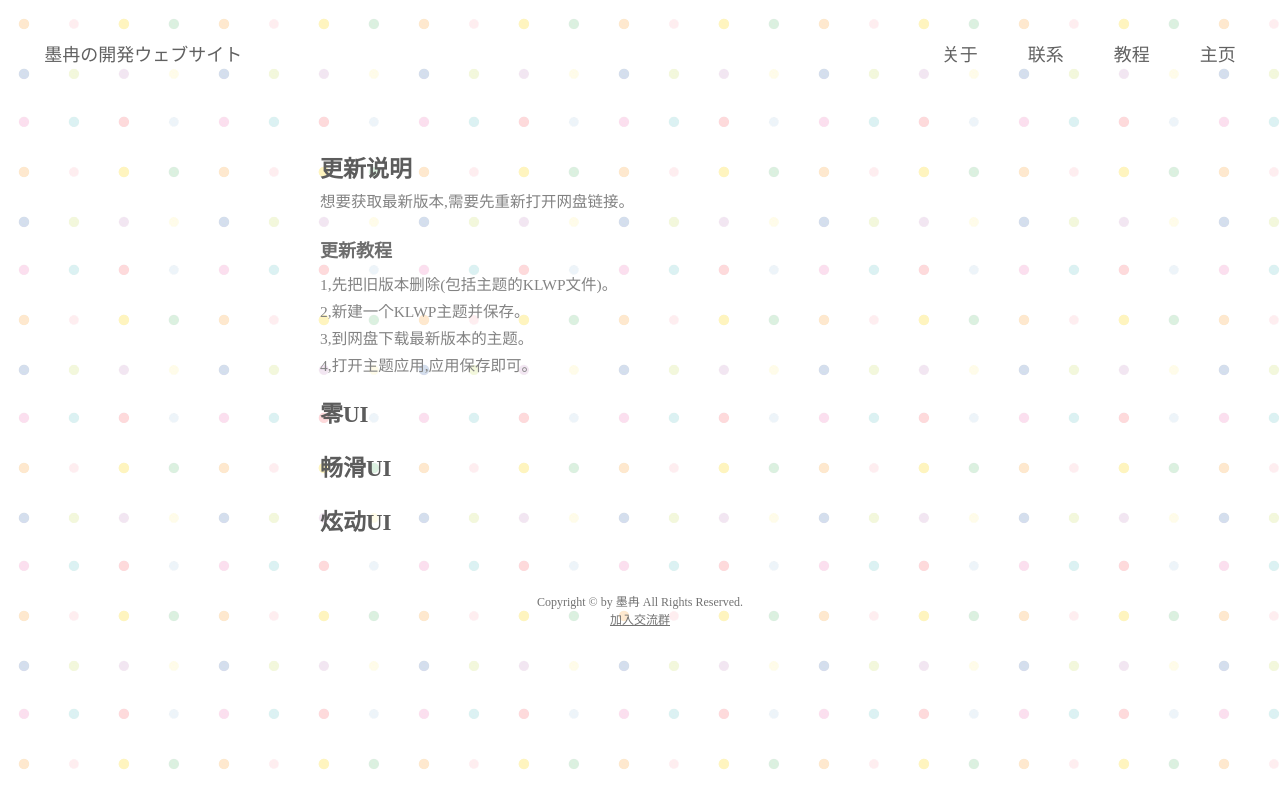
After one commit to MoRan1412/WebSite, a PHP site: page /html/update.html in a window 1280 px wide. The commit adds this page. Run offline with PHP 8.4, Linux system fonts and the light colour scheme; some libraries are stand-ins or nearby versions.

Commit message:
ooklibaioo

```diff
--- a/css/style.css
+++ b/css/style.css
@@ -452,12 +452,12 @@ nav .tab ul li a:hover div{
 .mdata h1{
     font-size: 23px;
     color: rgb(92, 92, 92);
-    margin: 15px 0px 15px 0px;
+    margin: 20px 0px 5px 0px;
 }
 .mdata h2{
     font-size: 18px;
     color: rgb(110, 110, 110);
-    margin: 30px 0px 10px 0px;
+    margin: 25px 0px 10px 0px;
 }
 .mdata p,.mdata>ul>li{
     color: rgb(131, 131, 131);
--- /dev/null
+++ b/html/update.html
@@ -0,0 +1,71 @@
+<!DOCTYPE html>
+<html>
+<head>
+<meta charset="utf-8">
+<meta name="viewport" content="width=device-width, initial-scale=1.0">
+<meta name="keywords" content="主题, KLWP , 组件, 糖果城, 壁纸">
+<meta name="author" content="墨冉">
+<title>墨冉の更新</title>
+<link rel="stylesheet" href="../css/style.css">
+<link rel="preconnect" href="https://fonts.gstatic.com">
+<link href="https://fonts.googleapis.com/css2?family=Noto+Serif+SC:wght@600&display=swap" rel="stylesheet">
+<link href="https://fonts.googleapis.com/css2?family=Shippori+Mincho:wght@800&display=swap" rel="stylesheet">
+<script src="./js/myscript.js" type="text/javascript"></script>
+<script src="https://code.jquery.com/jquery-3.2.1.min.js"></script>
+</head>
+<body>
+  <div class="bg2">
+  <nav>
+    <div class="tab">
+      <ul>
+        <li style="float: left;"><a href="#" class="logo">墨冉の開発ウェブサイト<div class="html_line"></div></a></li>
+        <li><a href="../index.html">主页<div class="html_line"></div></a></li>
+        <li><a href="./tutorials.html">教程<div class="html_line"></div></a></li>
+        <li><a href="./contact.html">联系<div class="html_line"></div></a></li>
+        <li><a href="./about.html">关于<div class="html_line"></div></a></li>
+    </ul>
+  </div>
+</nav>
+<div class="menu">
+  <ul>
+    <li><a href="../index.html">主页</a></li>
+    <li><a href="./tutorials.html">教程</a></li>
+    <li><a href="./contact.html">联系</a></li>
+    <li><a href="./about.html">关于</a></li>
+	</ul>
+</div>
+<div class="mdata">
+    <h1>更新说明</h1>
+    <p>想要获取最新版本,需要先重新打开网盘链接。</p>
+    <h2>更新教程</h2>
+    <p>1,先把旧版本删除(包括主题的KLWP文件)。</p>
+    <p>2,新建一个KLWP主题并保存。</p>
+    <p>3,到网盘下载最新版本的主题。</p>
+    <p>4,打开主题应用,应用保存即可。</p>
+    <h1>零UI</h1>
+    <p class="ZERO"></p>
+    <h1>畅滑UI</h1>
+    <p class="SILK"></p>
+    <h1>炫动UI</h1>
+    <p class="Dazzle"></p>
+</div>
+<div class="design"><a>Copyright © by 墨冉 All Rights Reserved.</a>
+<br><a href="https://jq.qq.com/?_wv=1027&k=QGdzxKZD">加入交流群</a></div>
+</div>
+<script>
+    $.getJSON('https://raw.githubusercontent.com/2845815262/ken/main/DATA.json', function(data) {
+
+    var silkdata = `<p>当前版本: ${data.data.SILK.Update.Version}</p>
+                    <p>更新内容：${data.data.SILK.Update.Content}</p>`;
+    var dazzledata = `<p>当前版本: ${data.data.Dazzle.Update.Version}</p>
+                    <p>更新内容：${data.data.Dazzle.Update.Content}</p>`;
+    var zerodata = `<p>当前版本: ${data.data.ZERO.Update.Version}</p>
+                    <p>更新内容：${data.data.ZERO.Update.Content}</p>`;
+
+    $(".SILK").html(silkdata);
+    $(".Dazzle").html(dazzledata);
+    $(".ZERO").html(zerodata);
+    });
+  </script>
+</body>
+</html>
--- a/index.html
+++ b/index.html
@@ -11,7 +11,7 @@
 <link href="https://fonts.googleapis.com/css2?family=Noto+Serif+SC:wght@600&display=swap" rel="stylesheet">
 <link href="https://fonts.googleapis.com/css2?family=Shippori+Mincho:wght@800&display=swap" rel="stylesheet">
 <script src="./js/myscript.js" type="text/javascript"></script>
-<script async src="https://pagead2.googlesyndication.com/pagead/js/adsbygoogle.js?client=ca-pub-2721295985576667" crossorigin="anonymous"></script>
+<script src="https://code.jquery.com/jquery-3.2.1.min.js"></script>
 </head>
 <body>
   <div class="bg">
@@ -38,7 +38,7 @@
 <div class="homedata">
 <div class="mg">
   <div class="headshot"></div>
-  <div class="home_meassage"><p>墨冉の开发网站</p></div>
+  <div class="home_meassage"><p class="mypanel"></p></div>
   <div class="contactme">
     <ul>
       <li><a href="https://jq.qq.com/?_wv=1027&k=QGdzxKZD"><img src="https://cdn.jsdelivr.net/gh/Fuukei/Public_Repository@latest/vision/display_icon/fluent_design/qq.png" alt="qq_icon" title="QQ"></a></li>
```
Also changed, not shown: js/myscript.js (deleted, +0 -13 lines).
